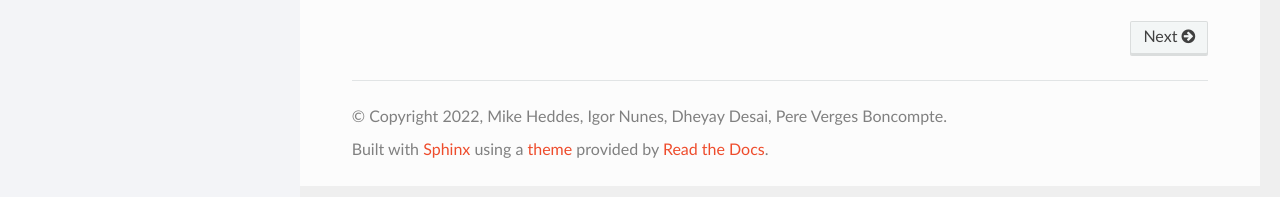
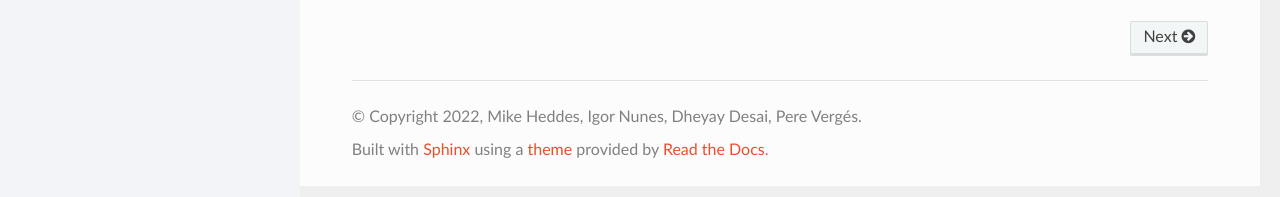
Before and after one commit to hyperdimensional-computing/torchhd, a Sphinx documentation site: the page built from docs/index.rst, in a window 1280 px wide. Shown: the part 499-696 px from the top of the page. Built offline with Sphinx 7.4.7 and the Read the Docs theme 2.0.0, drawn with Linux system fonts in a browser that asks for light colours.

Commit message:
Update pere's name

```diff
--- a/docs/conf.py
+++ b/docs/conf.py
@@ -19,8 +19,8 @@ sys.path.insert(0, os.path.abspath("../"))
 # -- Project information -----------------------------------------------------
 
 project = "Torchhd"
-copyright = "2022, Mike Heddes, Igor Nunes, Dheyay Desai, Pere Verges Boncompte"
-author = "Mike Heddes, Igor Nunes, Dheyay Desai, Pere Verges Boncompte"
+copyright = "2022, Mike Heddes, Igor Nunes, Dheyay Desai, Pere Vergés"
+author = "Mike Heddes, Igor Nunes, Dheyay Desai, Pere Vergés"
 
 
 # -- General configuration ---------------------------------------------------
```
Also changed, not shown: README.md (+1 -1 lines).
